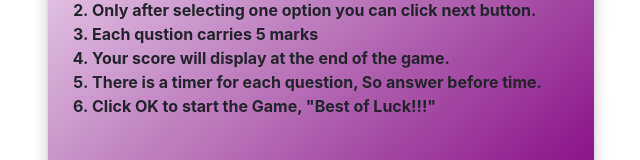
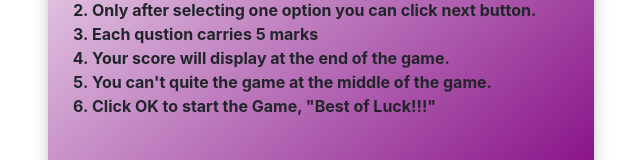
Before and after one commit to THASLEEMA-KM/REACT-QUIZ-GAME, a React (Vite) app: page / in a window 1280 px wide. Shown: the part 291-451 px from the top of the page, without its empty margins (319-959 px from the left). Built offline with nearby package versions, Linux system fonts and the light colour scheme; a web font is replaced by a local one.

Commit message:
Update Rules.jsx

```diff
--- a/src/Component/Rules/Rules.jsx
+++ b/src/Component/Rules/Rules.jsx
@@ -20,7 +20,7 @@ function Rules() {
           <li> Only after selecting one option you can click next button.</li>
           <li> Each qustion carries 5 marks</li>
           <li> Your score will display at the end of the game.</li>
-          <li> There is a timer for each question, So answer before time.</li>
+          <li> You can't quite the game at the middle of the game.</li>
           <li> Click OK to start the Game, "Best of Luck!!!"</li>
         </ol>
       </p>
```
